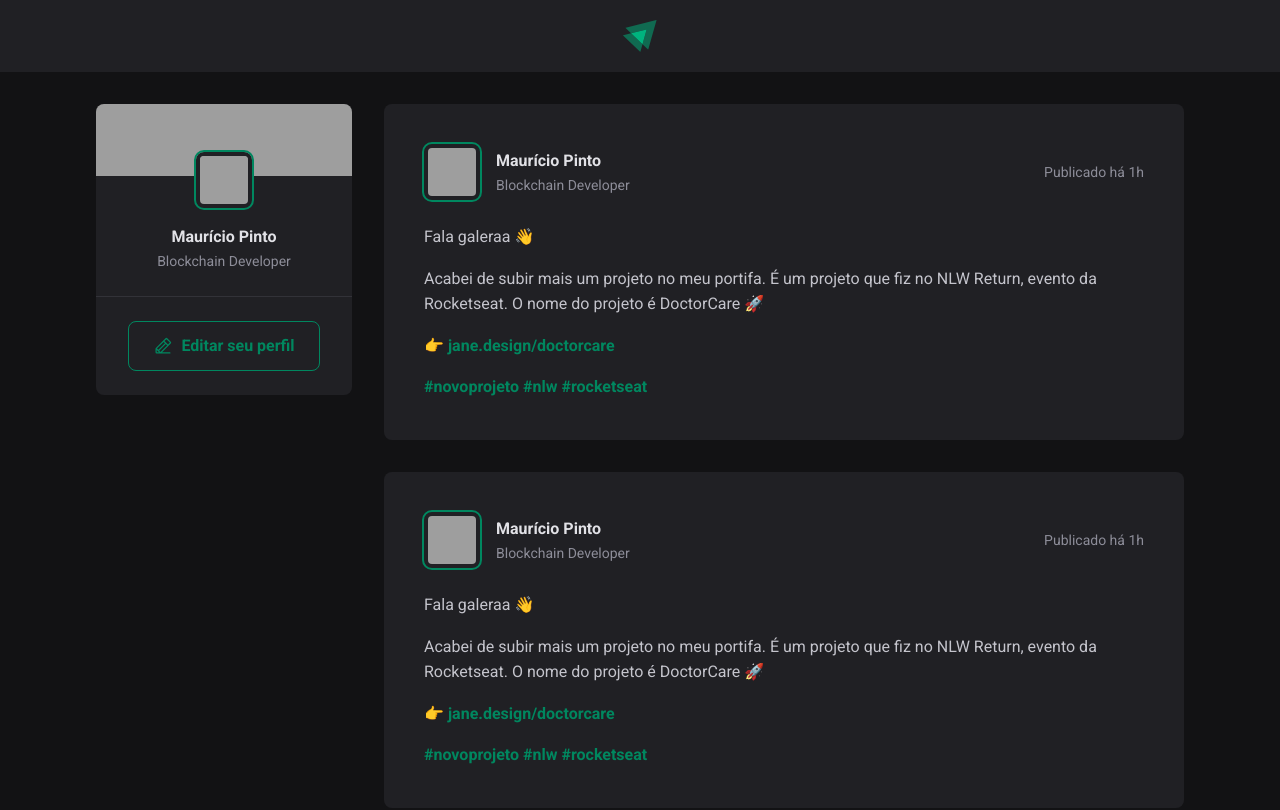
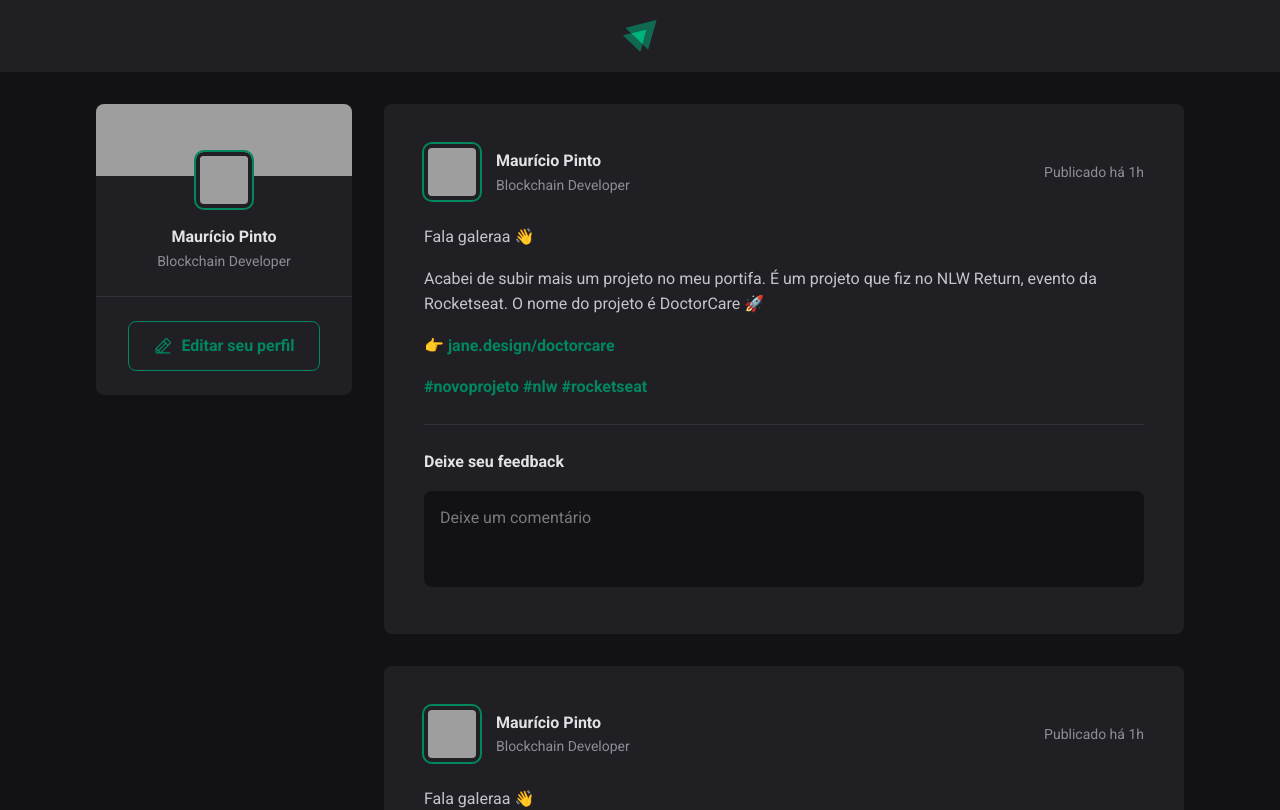
Before and after one commit to mauriciotp/ignite-feed-tailwind, a React (Vite) app: page / in a window 1280 px wide. Shown: the top 810 px of the page. Built offline with nearby package versions, Linux system fonts and the light colour scheme; grey boxes are pictures that could not be loaded.

Commit message:
feat: create comment form

```diff
--- a/src/components/Post.tsx
+++ b/src/components/Post.tsx
@@ -43,6 +43,24 @@ export function Post() {
           </p>
         </p>
       </div>
+
+      <form className="group mt-6 w-full border-t border-t-gray-600 pt-6">
+        <strong className="leading-[1.6] text-gray-100">
+          Deixe seu feedback
+        </strong>
+        <textarea
+          placeholder="Deixe um comentário"
+          className="mt-4 h-24 w-full resize-none rounded-lg bg-gray-900 p-4 leading-[1.4] text-gray-100"
+        />
+        <footer className="invisible max-h-0 group-focus-within:visible group-focus-within:max-h-none">
+          <button
+            type="submit"
+            className="mt-4 cursor-pointer rounded-lg bg-green-500 px-6 py-4 font-bold text-white transition hover:bg-green-300"
+          >
+            Publicar
+          </button>
+        </footer>
+      </form>
     </article>
   )
 }
--- a/src/globals.css
+++ b/src/globals.css
@@ -17,3 +17,10 @@
 
   --font-roboto: Roboto, sans-serif;
 }
+
+@layer base {
+  :focus {
+    outline: transparent;
+    box-shadow: 0 0 0 2px var(--color-green-500);
+  }
+}
```
